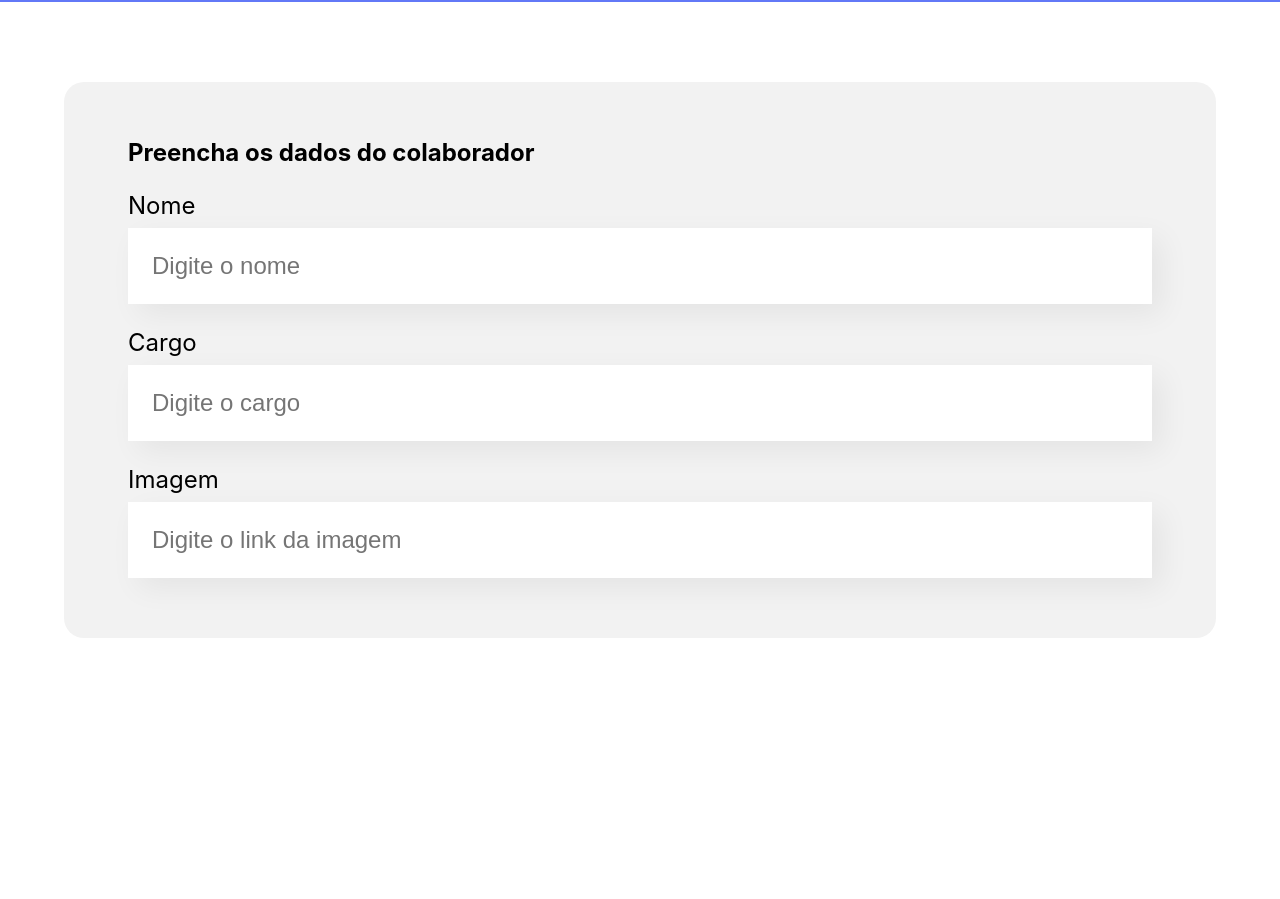
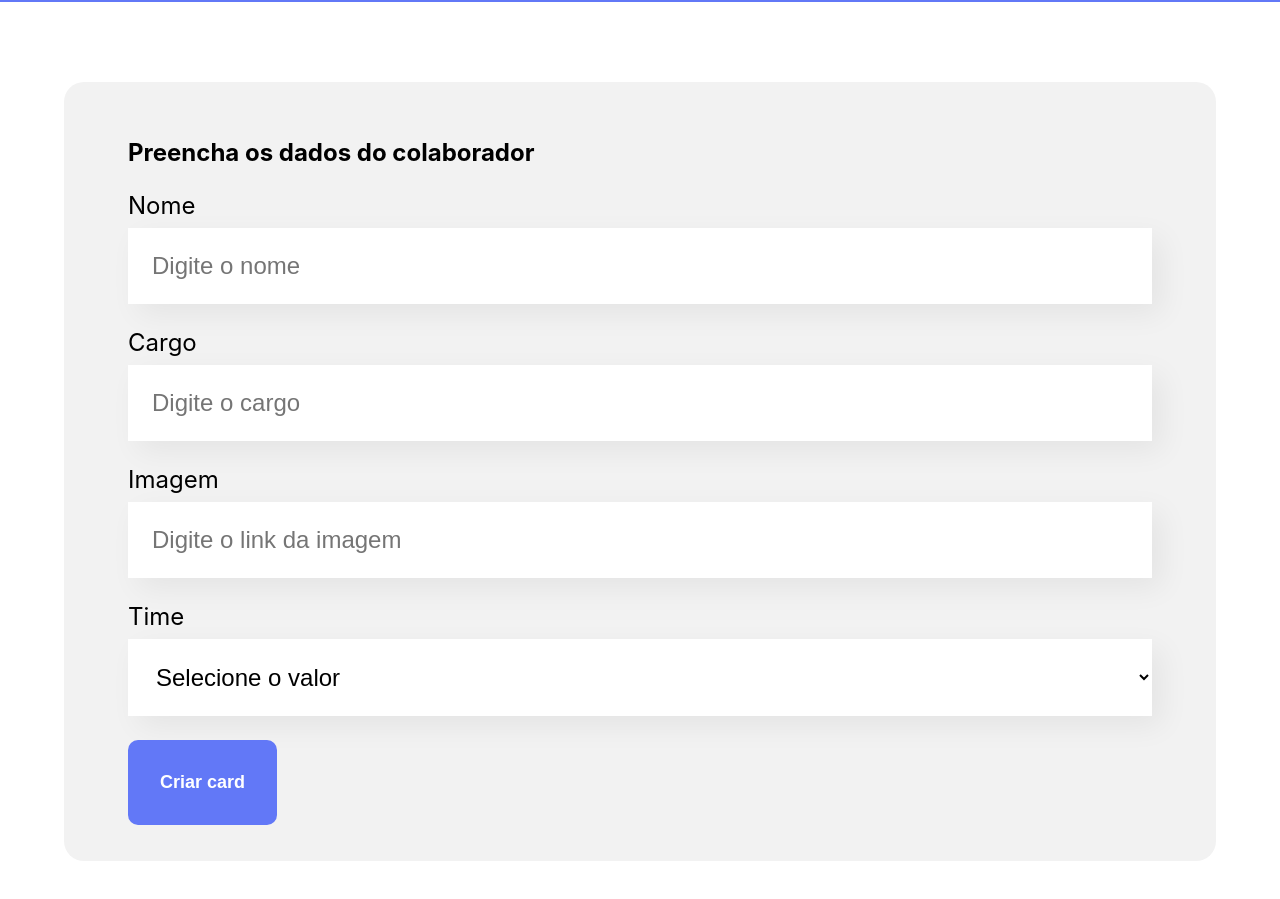
Before and after one commit to kick250/alura-react-1, a React (Create React App) app: page / in a window 1280 px wide. Shown: the part 558-1457 px from the top of the page. Before the commit the page ends 1276 px from the top, so only its background shows below. Built offline with nearby package versions, Linux system fonts and the light colour scheme.

Commit message:
criar form

```diff
--- /dev/null
+++ b/src/components/DropdownList/index.css
@@ -0,0 +1,19 @@
+.select-field {
+  margin: 24px 0;
+}
+
+.select-field label {
+  display: block;
+  margin-bottom: 8px;
+  font-size: 24px;
+}
+
+.select-field select {
+  background-color: white;
+  box-shadow: 10px 10px 30px rgba(0, 0, 0, 0.06);
+  border: none;
+  width: 100%;
+  font-size: 24px;
+  padding: 24px;
+  box-sizing: border-box;
+}
--- /dev/null
+++ b/src/components/DropdownList/index.js
@@ -0,0 +1,27 @@
+import './index.css';
+import React from "react";
+
+
+class DropdownList extends React.Component {
+
+  render() {
+    const { label, options, required } = this.props;
+
+    return (
+      <div className='select-field'>
+        <label>{label}</label>
+        <select defaultValue={''} required={required}>
+          <option value={''} disabled={true} >Selecione o valor</option>
+          {
+            options.map(option =>
+              <option value={option} key={option}>{option}</option>
+            )
+          }
+        </select>
+      </div>
+    )
+  }
+
+}
+
+export default DropdownList;
--- /dev/null
+++ b/src/components/SubmitButton/index.css
@@ -0,0 +1,14 @@
+.submit-button {
+  background-color: #6278F7;
+  border-radius: 10px;
+  font-weight: bold;
+  font-size: 18px;
+  padding: 32px;
+  border: none;
+  cursor: pointer;
+  color: white;
+}
+
+.submit-button:hover {
+  color: #95FFD4
+}
--- /dev/null
+++ b/src/components/SubmitButton/index.js
@@ -0,0 +1,10 @@
+import './index.css';
+
+
+const SubmitButton = (props) => {
+  return (
+    <button className='submit-button'>{props.children}</button>
+  );
+}
+
+export default SubmitButton;
--- a/src/components/TeacherForm/index.js
+++ b/src/components/TeacherForm/index.js
@@ -1,23 +1,39 @@
 import './index.css';
 import TextField from '../TextField';
 import React from 'react';
+import DropdownList from '../DropdownList';
+import SubmitButton from '../SubmitButton';
 
 
 class TeacherForm extends React.Component {
 
   render() {
+    const teams = [
+      "Programação",
+      "Front-end",
+      "Back-end",
+      "Design",
+    ]
+
     return (
       <section className='teacher-form'>
-        <form>
+        <form onSubmit={this.addTeacher}>
           <h2>Preencha os dados do colaborador</h2>
-          <TextField label='Nome' placeholder='Digite o nome' />
-          <TextField label='Cargo' placeholder='Digite o cargo' />
-          <TextField label='Imagem' placeholder='Digite o link da imagem' />
+          <TextField required={true} label='Nome' placeholder='Digite o nome' />
+          <TextField required={true} label='Cargo' placeholder='Digite o cargo' />
+          <TextField required={true} label='Imagem' placeholder='Digite o link da imagem' />
+          <DropdownList required={true} label='Time' options={teams}/>
+          <SubmitButton>Criar card</SubmitButton>
         </form>
       </section>
     )
   }
 
+  addTeacher(event) {
+    event.preventDefault();
+    console.log(event);
+  }
+
 }
 
 export default TeacherForm;
--- a/src/components/TextField/index.js
+++ b/src/components/TextField/index.js
@@ -2,12 +2,12 @@ import './index.css';
 
 
 const TextField = (props) => {
-  const { label, placeholder } = props;
+  const { label, placeholder, required } = props;
 
   return (
     <div className="field">
       <label>{label}</label>
-      <input placeholder={placeholder}/>
+      <input required={required} placeholder={placeholder}/>
     </div>
   );
 };
```
